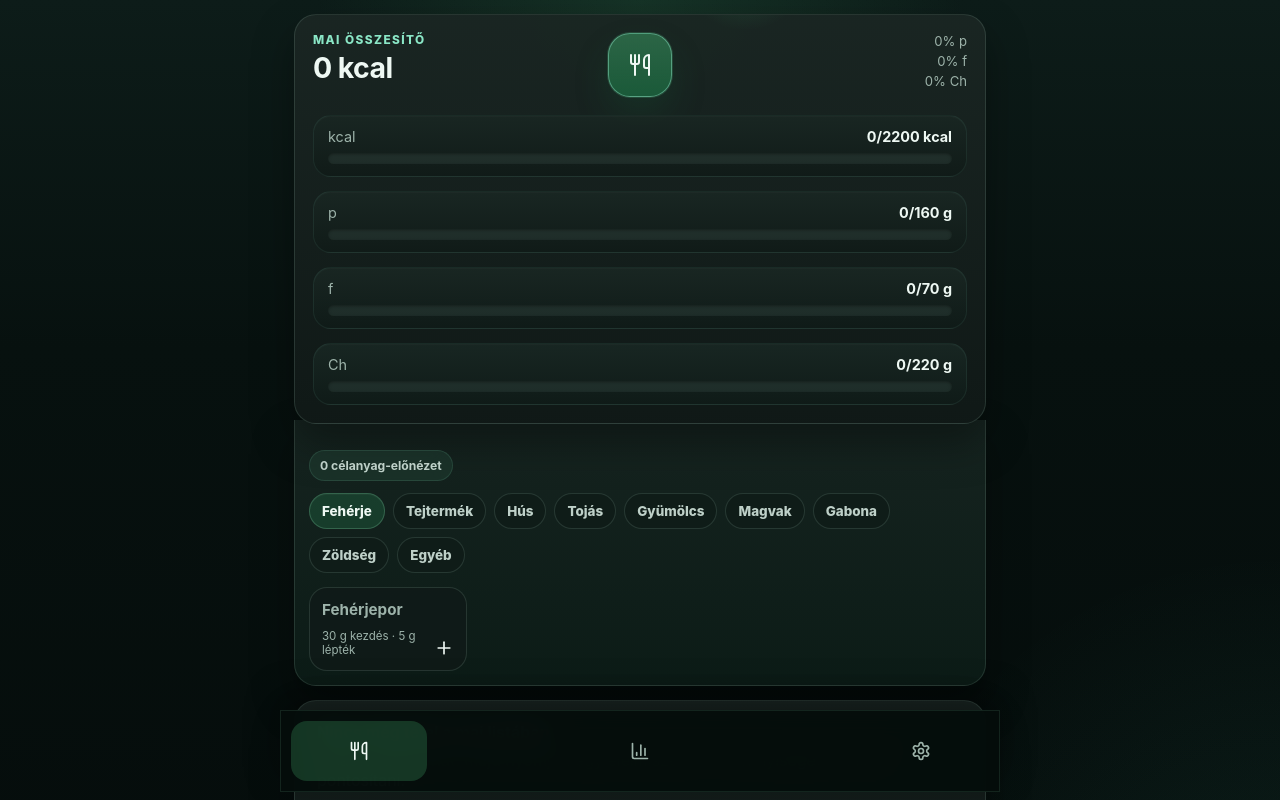
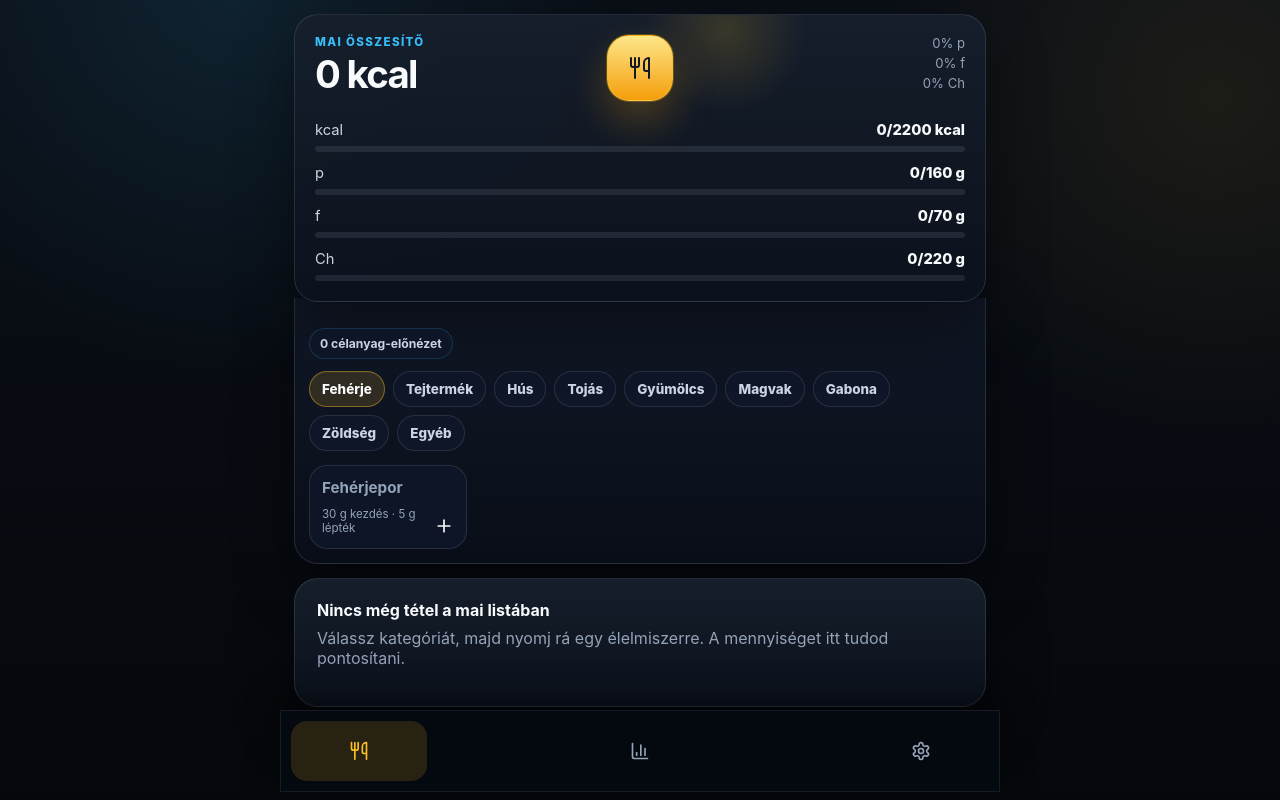
Before and after one commit to tonetttoman/makro-app, a React (Vite) app: page / in a window 1280 px wide. Both pictures are taken after a click on the button 640 px from the left and 65 px from the top of the page. Shown: the top 800 px of the page. Built offline with nearby package versions, Linux system fonts and the light colour scheme.

Commit message:
Apply slate amber visual theme

```diff
--- a/src/styles.css
+++ b/src/styles.css
@@ -1,27 +1,29 @@
 :root {
   color-scheme: dark;
-  --bg: #07110f;
-  --bg-accent: #0d1c19;
-  --bg-accent-2: #112624;
-  --surface: rgba(18, 28, 26, 0.94);
-  --surface-strong: rgba(22, 35, 32, 0.98);
-  --surface-soft: rgba(28, 45, 41, 0.9);
-  --surface-softest: rgba(38, 60, 55, 0.72);
-  --text: #eef8f3;
-  --muted: #9db3aa;
-  --muted-strong: #bed0c8;
-  --line: rgba(147, 181, 165, 0.18);
-  --line-strong: rgba(123, 201, 162, 0.28);
-  --green: #39c977;
-  --green-strong: #20a85d;
-  --green-deep: #133727;
-  --mint: #8ae6c6;
-  --amber: #f0bf5b;
-  --danger: #ff8b8b;
-  --danger-soft: rgba(255, 117, 117, 0.14);
-  --shadow: 0 20px 42px rgba(0, 0, 0, 0.34);
-  --shadow-soft: 0 14px 28px rgba(0, 0, 0, 0.24);
-  --glow: 0 0 0 1px rgba(95, 214, 142, 0.18), 0 18px 34px rgba(21, 95, 57, 0.22);
+  --bg: #080c12;
+  --bg-accent: #0b111a;
+  --bg-accent-2: #101827;
+  --surface: rgba(17, 24, 39, 0.94);
+  --surface-strong: rgba(21, 31, 46, 0.98);
+  --surface-soft: rgba(30, 41, 59, 0.82);
+  --surface-softest: rgba(51, 65, 85, 0.46);
+  --text: #f8fafc;
+  --muted: #94a3b8;
+  --muted-strong: #cbd5e1;
+  --line: rgba(148, 163, 184, 0.18);
+  --line-strong: rgba(56, 189, 248, 0.34);
+  --green: #38bdf8;
+  --green-strong: #0ea5e9;
+  --green-deep: #082f49;
+  --mint: #67e8f9;
+  --cyan: #38bdf8;
+  --amber: #fbbf24;
+  --amber-strong: #f59e0b;
+  --danger: #fb7185;
+  --danger-soft: rgba(251, 113, 133, 0.14);
+  --shadow: 0 24px 60px rgba(0, 0, 0, 0.42);
+  --shadow-soft: 0 14px 34px rgba(0, 0, 0, 0.28);
+  --glow: 0 0 0 1px rgba(56, 189, 248, 0.22), 0 18px 38px rgba(14, 165, 233, 0.16);
   --page-max-width: 720px;
   --page-padding: 14px;
   --bottom-nav-height: 82px;
@@ -42,9 +44,9 @@ body {
   max-width: 100%;
   overflow-x: hidden;
   background:
-    radial-gradient(circle at top, rgba(75, 190, 121, 0.14), transparent 28%),
-    radial-gradient(circle at bottom right, rgba(85, 232, 198, 0.08), transparent 26%),
-    linear-gradient(180deg, var(--bg-accent) 0%, var(--bg) 36%, #050c0b 100%);
+    radial-gradient(circle at 18% 0%, rgba(56, 189, 248, 0.11), transparent 28%),
+    radial-gradient(circle at 95% 12%, rgba(251, 191, 36, 0.08), transparent 24%),
+    linear-gradient(180deg, #0a0f17 0%, var(--bg) 46%, #05070b 100%);
   color: var(--text);
 }
 
@@ -87,7 +89,7 @@ button:focus-visible,
 input:focus-visible,
 select:focus-visible {
   outline: none;
-  box-shadow: 0 0 0 1px rgba(138, 230, 198, 0.5), 0 0 0 4px rgba(61, 201, 119, 0.18);
+  box-shadow: 0 0 0 1px rgba(56, 189, 248, 0.55), 0 0 0 4px rgba(56, 189, 248, 0.16);
 }
 
 .app {
@@ -109,27 +111,28 @@ select:focus-visible {
 .table-panel,
 .nutrient-card,
 .daily-log-card {
-  background: linear-gradient(180deg, rgba(26, 38, 35, 0.98), rgba(16, 25, 23, 0.98));
+  background:
+    linear-gradient(180deg, rgba(22, 31, 45, 0.96), rgba(12, 18, 29, 0.96));
   border: 1px solid var(--line);
-  border-radius: 22px;
+  border-radius: 24px;
   box-shadow: var(--shadow);
 }
 
 .summary {
   position: relative;
   overflow: hidden;
-  padding: 18px;
+  padding: 20px;
   margin-bottom: 14px;
 }
 
 .summary::after {
   content: "";
   position: absolute;
-  inset: -30% auto auto 55%;
-  width: 140px;
-  height: 140px;
+  inset: -24% auto auto 50%;
+  width: 170px;
+  height: 170px;
   border-radius: 50%;
-  background: radial-gradient(circle, rgba(68, 201, 125, 0.22), transparent 68%);
+  background: radial-gradient(circle, rgba(251, 191, 36, 0.16), transparent 68%);
   pointer-events: none;
 }
 
@@ -156,21 +159,21 @@ select:focus-visible {
   place-items: center;
   position: relative;
   z-index: 2;
-  width: 64px;
-  height: 64px;
-  min-height: 64px;
+  width: 66px;
+  height: 66px;
+  min-height: 66px;
   align-self: center;
-  border: 1px solid rgba(138, 230, 198, 0.24);
+  border: 1px solid rgba(251, 191, 36, 0.38);
   border-radius: 22px;
-  background: linear-gradient(180deg, rgba(62, 190, 113, 0.28), rgba(21, 72, 48, 0.84));
-  color: var(--text);
-  box-shadow: inset 0 1px 0 rgba(255, 255, 255, 0.08), 0 10px 22px rgba(0, 0, 0, 0.2);
+  background: linear-gradient(180deg, #fbbf24, #f59e0b);
+  color: #111827;
+  box-shadow: 0 14px 34px rgba(245, 158, 11, 0.22), inset 0 1px 0 rgba(255, 255, 255, 0.22);
 }
 
 .summary-quick-add-button[aria-expanded="true"] {
-  border-color: rgba(138, 230, 198, 0.48);
-  background: linear-gradient(180deg, rgba(78, 215, 135, 0.36), rgba(27, 96, 60, 0.9));
-  box-shadow: var(--glow);
+  border-color: rgba(251, 191, 36, 0.7);
+  background: linear-gradient(180deg, #fde68a, #f59e0b);
+  box-shadow: 0 0 0 1px rgba(251, 191, 36, 0.25), 0 18px 42px rgba(245, 158, 11, 0.28);
 }
 
 .summary-quick-add-button:active {
@@ -179,9 +182,9 @@ select:focus-visible {
 
 .eyebrow {
   margin: 0 0 6px;
-  color: var(--mint);
-  font-size: 0.74rem;
-  font-weight: 800;
+  color: var(--cyan);
+  font-size: 0.72rem;
+  font-weight: 850;
   letter-spacing: 0.12em;
   text-transform: uppercase;
 }
@@ -194,9 +197,9 @@ p {
 
 h1 {
   margin-bottom: 0;
-  font-size: 1.78rem;
-  line-height: 1.05;
-  letter-spacing: -0.02em;
+  font-size: clamp(1.7rem, 6vw, 2.4rem);
+  line-height: 1.02;
+  letter-spacing: -0.045em;
 }
 
 h2 {
@@ -216,18 +219,18 @@ h2 {
 
 .summary-grid {
   display: grid;
-  gap: 14px;
-  margin-top: 18px;
+  gap: 12px;
+  margin-top: 20px;
   position: relative;
   z-index: 1;
 }
 
 .metric {
-  padding: 12px 14px;
-  border: 1px solid rgba(138, 230, 198, 0.08);
-  border-radius: 18px;
-  background: linear-gradient(180deg, rgba(25, 39, 35, 0.95), rgba(16, 27, 24, 0.95));
-  box-shadow: inset 0 1px 0 rgba(255, 255, 255, 0.02);
+  padding: 0;
+  border: 0;
+  border-radius: 0;
+  background: transparent;
+  box-shadow: none;
 }
 
 .metric__row {
@@ -235,22 +238,23 @@ h2 {
   align-items: center;
   justify-content: space-between;
   gap: 10px;
-  margin-bottom: 8px;
-  color: var(--muted);
-  font-size: 0.9rem;
+  margin-bottom: 7px;
+  color: var(--muted-strong);
+  font-size: 0.92rem;
 }
 
 .metric__row strong {
   color: var(--text);
+  font-weight: 850;
 }
 
 .progress {
   width: 100%;
-  height: 11px;
+  height: 6px;
   overflow: hidden;
-  background: rgba(101, 131, 118, 0.16);
+  background: rgba(148, 163, 184, 0.14);
   border-radius: 999px;
-  box-shadow: inset 0 1px 3px rgba(0, 0, 0, 0.35);
+  box-shadow: none;
 }
 
 .progress__fill {
@@ -261,17 +265,17 @@ h2 {
 }
 
 .progress__fill--green {
-  background: linear-gradient(90deg, var(--green-strong), var(--green), var(--mint));
-  box-shadow: 0 0 16px rgba(57, 201, 119, 0.28);
+  background: linear-gradient(90deg, #0891b2, var(--cyan));
+  box-shadow: 0 0 16px rgba(56, 189, 248, 0.22);
 }
 
 .progress__fill--amber {
-  background: linear-gradient(90deg, #c88b2b, var(--amber));
-  box-shadow: 0 0 14px rgba(240, 191, 91, 0.2);
+  background: linear-gradient(90deg, #f59e0b, var(--amber));
+  box-shadow: 0 0 16px rgba(251, 191, 36, 0.18);
 }
 
 .panel {
-  padding: 15px;
+  padding: 16px;
   margin-bottom: 14px;
   overflow: hidden;
 }
@@ -285,7 +289,7 @@ h2 {
   border-top: 0;
   border-top-left-radius: 0;
   border-top-right-radius: 0;
-  background: linear-gradient(180deg, rgba(22, 36, 32, 0.98), rgba(12, 28, 23, 0.98));
+  background: linear-gradient(180deg, rgba(17, 24, 39, 0.98), rgba(9, 14, 24, 0.98));
 }
 
 .quick-add-panel .panel__header--compact {
@@ -295,12 +299,12 @@ h2 {
 .badge {
   flex: 0 0 auto;
   padding: 7px 10px;
-  border: 1px solid rgba(138, 230, 198, 0.12);
+  border: 1px solid rgba(56, 189, 248, 0.18);
   border-radius: 999px;
-  background: rgba(88, 182, 139, 0.11);
+  background: rgba(15, 23, 42, 0.75);
   color: var(--muted-strong);
   font-size: 0.76rem;
-  font-weight: 700;
+  font-weight: 750;
   backdrop-filter: blur(10px);
 }
 
@@ -320,7 +324,7 @@ h2 {
   padding: 9px 12px;
   border: 1px solid var(--line);
   border-radius: 999px;
-  background: rgba(16, 28, 25, 0.9);
+  background: rgba(15, 23, 42, 0.88);
   color: var(--muted-strong);
   font-size: 0.84rem;
   font-weight: 800;
@@ -328,10 +332,10 @@ h2 {
 
 .category-chip.is-active,
 .category-pill.is-active {
-  border-color: var(--line-strong);
-  background: rgba(57, 201, 119, 0.17);
+  border-color: rgba(251, 191, 36, 0.42);
+  background: rgba(251, 191, 36, 0.14);
   color: var(--text);
-  box-shadow: inset 0 1px 0 rgba(255, 255, 255, 0.03);
+  box-shadow: inset 0 1px 0 rgba(255, 255, 255, 0.04);
 }
 
 .food-grid {
@@ -346,7 +350,7 @@ h2 {
   padding: 12px;
   border: 1px solid var(--line);
   border-radius: 18px;
-  background: rgba(16, 27, 24, 0.88);
+  background: rgba(15, 23, 42, 0.84);
   color: var(--text);
   text-align: left;
 }
@@ -380,7 +384,7 @@ h2 {
 }
 
 .today-amount {
-  color: var(--mint);
+  color: var(--cyan);
   font-size: 0.76rem;
   font-style: normal;
   font-weight: 800;
@@ -393,14 +397,14 @@ h2 {
 .primary-button:hover,
 .category-chip:hover,
 .category-pill:hover {
-  border-color: rgba(138, 230, 198, 0.42);
-  background-color: rgba(45, 74, 65, 0.72);
+  border-color: rgba(56, 189, 248, 0.42);
+  background-color: rgba(30, 41, 59, 0.82);
 }
 
 .quick-button {
   border: 1px solid var(--line);
   border-radius: 18px;
-  background: rgba(18, 30, 27, 0.9);
+  background: rgba(15, 23, 42, 0.9);
   color: var(--text);
   padding: 12px;
   text-align: left;
@@ -460,7 +464,7 @@ select {
   min-height: 42px;
   border: 1px solid var(--line);
   border-radius: 14px;
-  background: rgba(3, 10, 9, 0.72);
+  background: rgba(3, 7, 18, 0.76);
   color: var(--text);
   padding: 10px 12px;
 }
@@ -474,7 +478,7 @@ select {
   padding: 0 10px;
   border: 1px solid var(--line);
   border-radius: 14px;
-  background: rgba(24, 37, 34, 0.92);
+  background: rgba(15, 23, 42, 0.92);
   color: var(--muted-strong);
   font-weight: 800;
 }
@@ -489,7 +493,7 @@ select {
   min-height: 42px;
   border: 1px solid var(--line);
   border-radius: 14px;
-  background: rgba(25, 39, 35, 0.9);
+  background: rgba(15, 23, 42, 0.9);
   color: var(--text);
   font-weight: 800;
 }
@@ -510,9 +514,10 @@ select {
 
 .primary-button {
   padding: 0 16px;
-  border-color: rgba(76, 222, 126, 0.48);
-  background: linear-gradient(180deg, #3bd176, #25a85d);
-  color: #03120b;
+  border-color: rgba(251, 191, 36, 0.5);
+  background: linear-gradient(180deg, #fbbf24, #f59e0b);
+  color: #111827;
+  box-shadow: 0 12px 28px rgba(245, 158, 11, 0.16);
 }
 
 .primary-button.full {
@@ -545,8 +550,8 @@ select {
 
 .daily-log-card.is-active-week,
 .daily-log-card.is-active-day {
-  border-color: rgba(138, 230, 198, 0.42);
-  background: linear-gradient(180deg, rgba(25, 53, 43, 0.98), rgba(12, 39, 29, 0.98));
+  border-color: rgba(56, 189, 248, 0.42);
+  background: linear-gradient(180deg, rgba(15, 23, 42, 0.98), rgba(9, 18, 31, 0.98));
   box-shadow: var(--glow);
 }
 
@@ -577,9 +582,9 @@ select {
   gap: 8px;
   margin-top: 10px;
   padding: 10px;
-  border: 1px solid rgba(138, 230, 198, 0.12);
+  border: 1px solid rgba(56, 189, 248, 0.14);
   border-radius: 18px;
-  background: rgba(13, 46, 32, 0.62);
+  background: rgba(15, 23, 42, 0.62);
 }
 
 .saved-entry-list__header {
@@ -592,7 +597,7 @@ select {
   display: grid;
   gap: 5px;
   padding: 6px 0;
-  border-top: 1px solid rgba(135, 175, 157, 0.12);
+  border-top: 1px solid rgba(148, 163, 184, 0.14);
 }
 
 .saved-entry-row:first-of-type {
@@ -613,9 +618,9 @@ select {
   width: 100%;
   min-height: 50px;
   margin: 8px 0;
-  border: 1px solid rgba(138, 230, 198, 0.22);
+  border: 1px solid rgba(56, 189, 248, 0.26);
   border-radius: 16px;
-  background: rgba(13, 20, 18, 0.7);
+  background: rgba(3, 7, 18, 0.58);
   color: var(--text);
   font-weight: 850;
 }
@@ -676,12 +681,12 @@ th {
   width: min(calc(100% - 20px), var(--page-max-width));
   min-height: var(--bottom-nav-height);
   padding: 10px;
-  border: 1px solid rgba(123, 201, 162, 0.12);
+  border: 1px solid rgba(148, 163, 184, 0.12);
   border-radius: 0;
-  background: rgba(5, 13, 11, 0.96);
-  box-shadow: 0 -14px 34px rgba(0, 0, 0, 0.36);
+  background: rgba(5, 9, 16, 0.96);
+  box-shadow: 0 -14px 34px rgba(0, 0, 0, 0.42);
   transform: translateX(-50%);
-  backdrop-filter: blur(14px);
+  backdrop-filter: blur(16px);
 }
 
 .bottom-nav button {
@@ -697,8 +702,8 @@ th {
 }
 
 .bottom-nav button.is-active {
-  background: rgba(78, 202, 123, 0.22);
-  color: var(--text);
+  background: rgba(251, 191, 36, 0.14);
+  color: var(--amber);
 }
 
 @media (max-width: 520px) {
@@ -716,7 +721,7 @@ th {
   .panel,
   .entry-card,
   .daily-log-card {
-    border-radius: 18px;
+    border-radius: 20px;
   }
 
   .summary__header--with-action {
```
